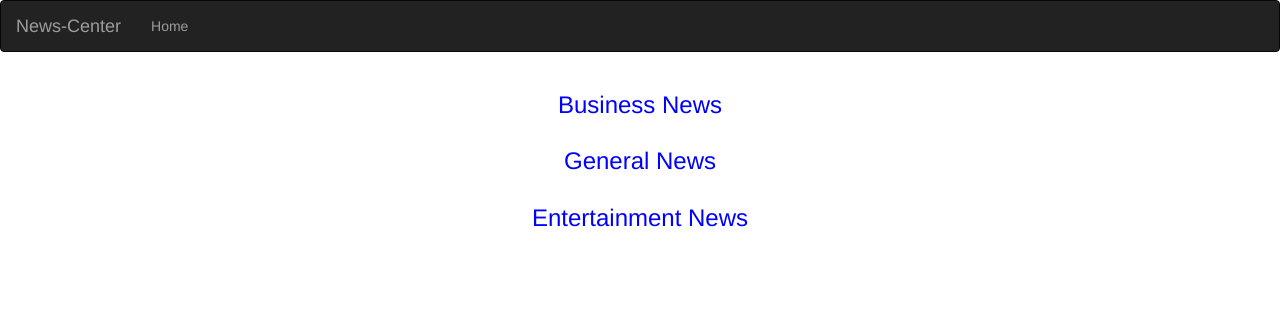
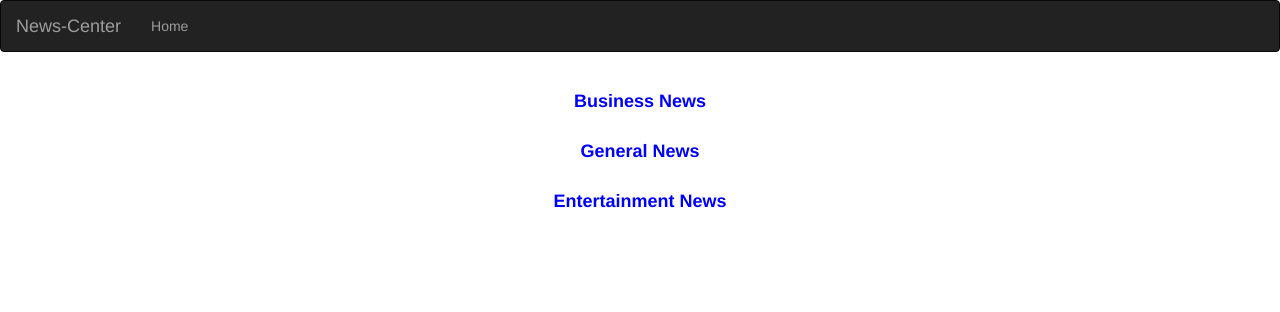
Before and after one commit to rowenarono95/News-Center, a Flask app: template app/templates/index.html in a window 1280 px wide. Shown: the top 312 px of the page. Run offline with Flask 2, Linux system fonts and the light colour scheme; the template is opened without the code that fills it, so the values that code supplies are empty; some libraries are stand-ins or nearby versions.

```diff
--- a/app/static/index.css
+++ b/app/static/index.css
@@ -18,4 +18,6 @@ body {
 h3{
     text-align: center;
     color: blue;
+    font-size: large;
+    font-weight: bolder;
 }
```
Also changed, not shown: README.md.
